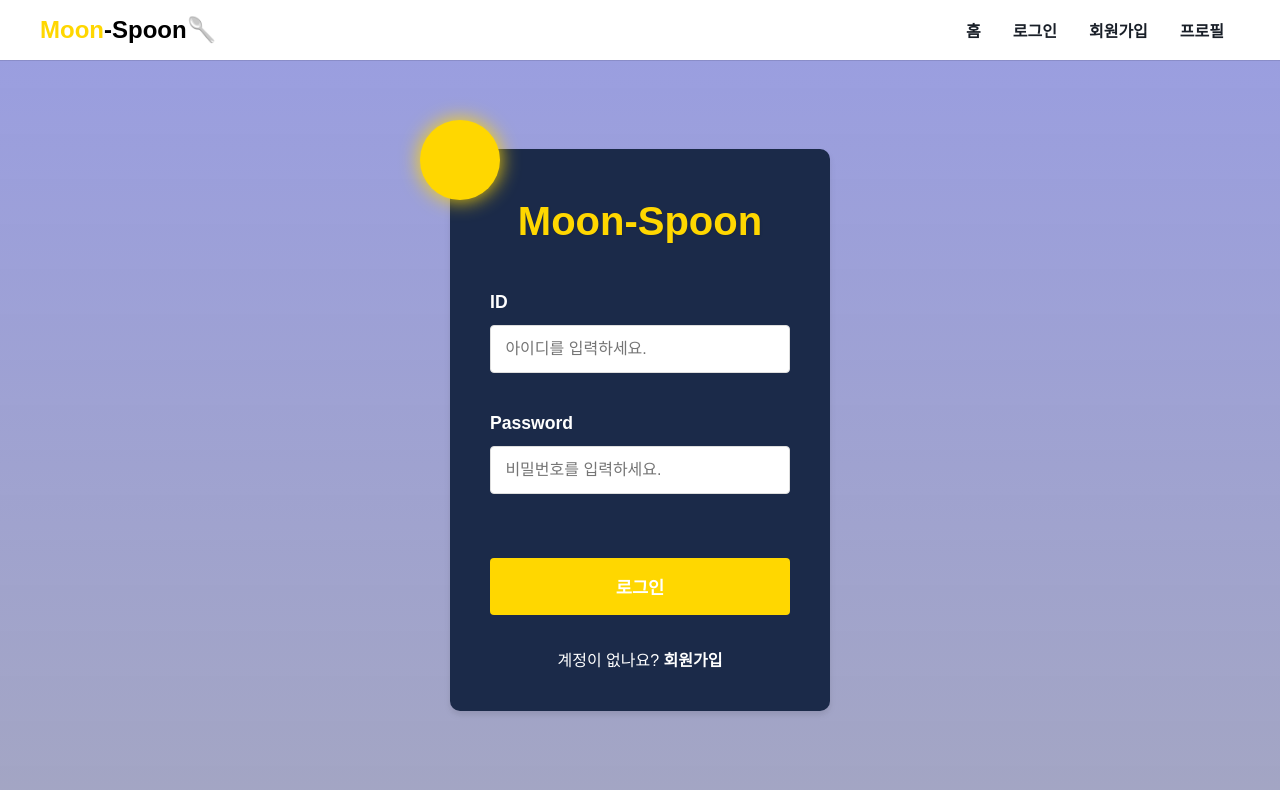
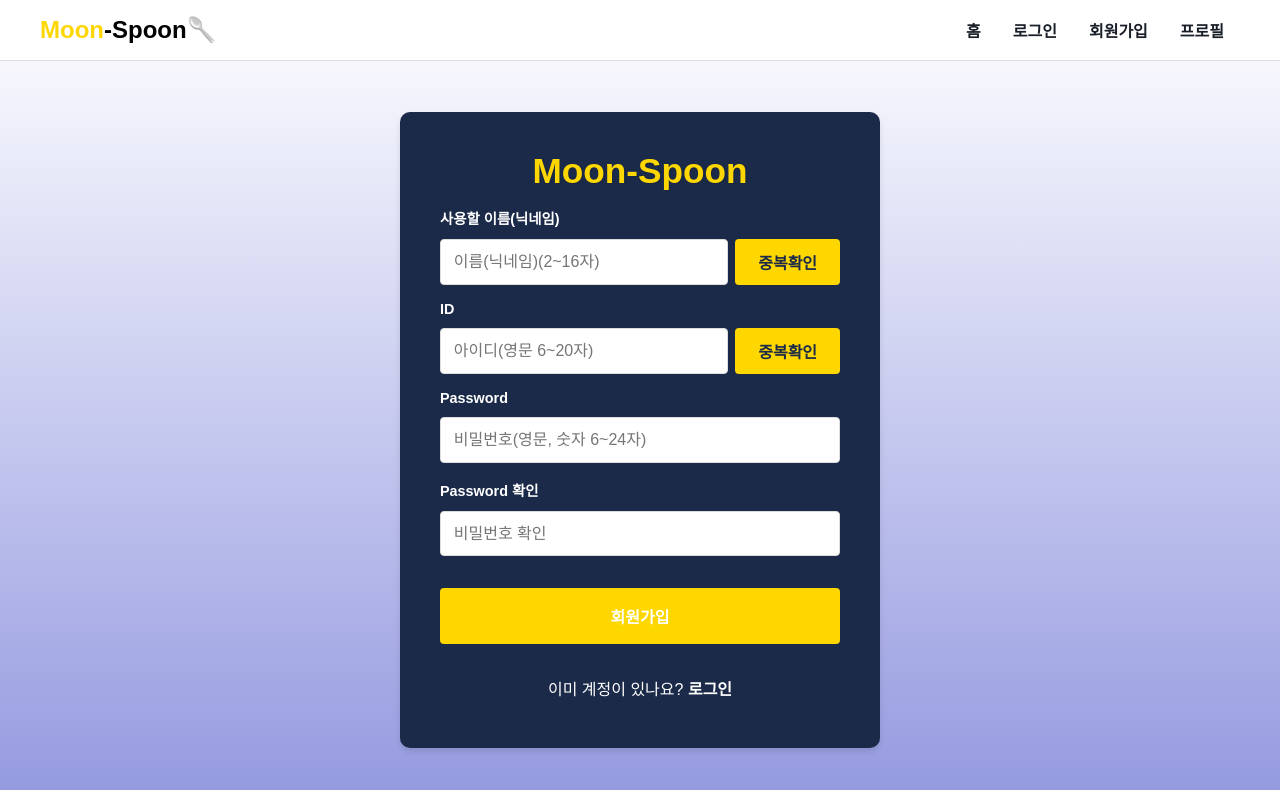
Before and after one commit to hamlsy/Moon-Spoon, a Vue app in the folder frontend/: page /test in a window 1280 px wide. Shown: the top 790 px of the page. Built offline with nearby package versions, Linux system fonts and the light colour scheme.

Commit message:
feat: 회원가입 페이지 디자인 변경 (#53)

```diff
--- a/frontend/src/components/LoginForm.vue
+++ b/frontend/src/components/LoginForm.vue
@@ -1,7 +1,23 @@
 <template>
   <body>
+  <div class="page-container">
+    <nav class="navbar">
+      <div class="navbar-container">
+        <div class="navbar-brand">
+          <router-link to="/mainPage" class="logo"><a style="color: #FFD700">Moon</a>-Spoon🥄</router-link>
+        </div>
+        <ul class="navbar-menu">
+          <li><router-link to="/mainPage" class="nav-link">홈</router-link></li>
+          <li v-if="!isLogin"><router-link to="/user/login" class="nav-link">로그인</router-link></li>
+          <li v-if="isLogin"><a @click="logout" class="nav-link">로그아웃</a></li>
+          <li><router-link to="/user/signup" class="nav-link">회원가입</router-link></li>
+          <li><a @click="notValid" class="nav-link">프로필</a></li>
+        </ul>
+      </div>
+    </nav>
+    <div class="moon"></div>
     <div class="container">
-    <h1 class="logo"><router-link to="/mainPage">Moon-Spoon</router-link></h1>
+      <h1 class="login_logo"><router-link to="/mainPage">Moon-Spoon</router-link></h1>
       <form @submit.prevent="login">
         <div class="input-group">
           <label for="userId">ID</label>
@@ -15,6 +31,7 @@
       </form>
       <p class="signup-link">계정이 없나요? <router-link to="/user/signup">회원가입</router-link></p>
     </div>
+  </div>
   </body>
 
 </template>
@@ -26,9 +43,22 @@ export default {
     return {
       username: '',
       password: '',
+      isLogin: false,
+      token: localStorage.getItem('token'),
     }
   },
   methods: {
+    notValid() {
+      alert("아직 구현되지 않은 기능입니다.");
+    },
+    checkLogin() {
+      this.isLogin = !!localStorage.getItem('token');
+    },
+    logout() {
+      alert("로그아웃 되었습니다.");
+      localStorage.removeItem("token");
+      this.$router.go(0);
+    },
     login() {
       // 여기에 로그인 로직을 구현하세요
       axios.post("/api/login", {
@@ -55,7 +85,6 @@ export default {
 /* CSS 스타일은 아래에 추가됩니다 */
 body {
   font-family: Arial, sans-serif;
-  background-color: #FFFAF0; /* 플로랄 화이트 */
   display: flex;
   justify-content: center;
   align-items: center;
@@ -65,20 +94,21 @@ body {
 }
 
 .container {
+  margin-top: 60px;
   background-color: #1B2A49;
-  padding: 3rem 2.5rem;
+  padding: 1.5rem 2.5rem;
   border-radius: 10px;
   box-shadow: 0 4px 6px rgba(0, 0, 0, 0.1);
-  width: 400px; /* 컨테이너 너비 조정 */
+  width: 300px; /* 컨테이너 너비 조정 */
   height: auto;
-  min-height: 550px;
+  min-height: 400px;
 }
 
-.logo {
+.login_logo {
   text-align: center;
   color: #ffd700;
   font-weight: bold;
-  font-size: 2.5rem;
+  font-size: 2.2rem;
   margin-bottom: 3rem;
   text-shadow: 1px 1px 2px rgba(0,0,0,0.1);
 }
@@ -143,7 +173,7 @@ button:hover {
 }
 
 a {
-  color: #ffd700;
+  /** color: #ffd700; **/
   text-decoration: none;
   font-weight: bold;
 }
@@ -151,4 +181,48 @@ a {
 a:hover {
 //text-decoration: underline;
 }
+
+.page-container {
+  position: fixed;
+  top: 0;
+  left: 0;
+  width: 100%;
+  height: 100%;
+  background:  linear-gradient(rgba(255,244,255,0.05), rgba(232,221,0,0.53));
+  display: flex;
+  justify-content: center;
+  align-items: center;
+  background-size: 400% 400%;
+  animation: change-background 3s ease-out forwards;
+}
+.moon {
+  position: absolute;
+  width: 80px;
+  height: 80px;
+  border-radius: 50%;
+  background-color: #ffd700;
+  box-shadow: 0 0 20px #ffd700;
+  top: calc(40% - 200px); /* 로그인 폼의 약 절반 높이에서 시작 */
+  left: calc(50% - 220px); /* 로그인 폼의 왼쪽 상단에 걸치도록 조정 */
+  animation: rise-moon 1s ease-out forwards;
+}
+@keyframes change-background {
+  0% {
+    /** background: linear-gradient(rgba(255,244,255,0.05), rgba(232,221,0,0.53)); **/
+    background-color: white;
+  }
+  100% {
+    background-color: rgba(0,13,181,0.42);
+  }
+}
+
+
+@keyframes rise-moon {
+  from { transform: translateY(40px); opacity: 0; }
+  to { transform: translateY(0px); opacity: 1; }
+}
+
+.navbar-container{
+  color: #191f28;
+}
 </style>
--- a/frontend/src/components/SignupForm.vue
+++ b/frontend/src/components/SignupForm.vue
@@ -1,7 +1,21 @@
 <template>
   <body>
+  <nav class="navbar">
+    <div class="navbar-container">
+      <div class="navbar-brand">
+        <router-link to="/mainPage" class="logo"><a style="color: #FFD700">Moon</a>-Spoon🥄</router-link>
+      </div>
+      <ul class="navbar-menu">
+        <li><router-link to="/mainPage" class="nav-link">홈</router-link></li>
+        <li v-if="!isLogin"><router-link to="/user/login" class="nav-link">로그인</router-link></li>
+        <li v-if="isLogin"><a @click="logout" class="nav-link">로그아웃</a></li>
+        <li><router-link to="/user/signup" class="nav-link">회원가입</router-link></li>
+        <li><a @click="notValid" class="nav-link">프로필</a></li>
+      </ul>
+    </div>
+  </nav>
   <div class="container">
-    <h1 class="logo"><router-link to="/mainPage">Moon-Spoon</router-link></h1>
+    <h1 class="signup_logo"><router-link to="/mainPage">Moon-Spoon</router-link></h1>
     <form @submit.prevent="signup">
       <div class="input-group">
         <label for="name">사용할 이름(닉네임)</label>
@@ -24,9 +38,9 @@
         <p v-if="usernameSuccess" class="success-message">올바른 아이디입니다.</p>
       </div>
       <div class="input-group">
-      <label for="password">Password</label>
-      <input type="password" id="password" v-model="password" required placeholder="비밀번호(영문, 숫자 6~24자)"
-             :class="{ 'error': passwordError }">
+        <label for="password">Password</label>
+        <input type="password" id="password" v-model="password" required placeholder="비밀번호(영문, 숫자 6~24자)"
+               :class="{ 'error': passwordError }">
         <p v-if="passwordError" class="error-message">{{ passwordError }}</p>
         <p v-if="isPasswordValid" class="success-message">올바른 비밀번호입니다.</p>
       </div>
@@ -60,7 +74,9 @@ export default {
       nameSuccess: false,
       usernameSuccess: false,
       isNameValid: false,
-      isUsernameValid: false
+      isUsernameValid: false,
+      isLogin: false,
+      token: localStorage.getItem('token'),
     }
   },
   computed: {
@@ -100,6 +116,17 @@ export default {
     }
   },
   methods: {
+    notValid() {
+      alert("아직 구현되지 않은 기능입니다.");
+    },
+    checkLogin() {
+      this.isLogin = !!localStorage.getItem('token');
+    },
+    logout() {
+      alert("로그아웃 되었습니다.");
+      localStorage.removeItem("token");
+      this.$router.go(0);
+    },
     validateName() {
       this.isNameValid = false;
       this.nameSuccess = false;
@@ -206,31 +233,33 @@ export default {
 /* CSS 스타일은 아래에 추가됩니다 */
 body {
   font-family: Arial, sans-serif;
-  background-color: #FFFAF0; /* 플로랄 화이트 */
+  background: linear-gradient(white, rgba(0,13,181,0.42));
   display: flex;
   justify-content: center;
   align-items: center;
   height: 100vh;
   margin: 0;
-  color: white;
+
 }
 
 .container {
+  margin-top: 60px;
   background-color: #1B2A49;
-  padding: 3rem 2.5rem;
+  padding: 1rem 2.5rem 2rem;
   border-radius: 10px;
   box-shadow: 0 4px 6px rgba(0, 0, 0, 0.1);
   width: 400px; /* 컨테이너 너비 조정 */
   height: auto;
-  min-height: 550px;
+  min-height: 400px;
+  color: white;
 }
 
-.logo {
+.signup_logo {
   text-align: center;
   color: #ffd700;
   font-weight: bold;
-  font-size: 2.5rem;
-  margin-bottom: 3rem;
+  font-size: 2.2rem;
+  margin-bottom: 1rem;
   text-shadow: 1px 1px 2px rgba(0,0,0,0.1);
 }
 
@@ -240,7 +269,7 @@ form {
 }
 
 .input-group {
-  margin-bottom: 2.5rem;
+  margin-bottom: 1rem;
   width: 100%; /* 입력 그룹의 너비를 100%로 설정 */
 }
 
@@ -249,12 +278,12 @@ label {
   margin-bottom: 0.7rem;
   font-weight: bold;
   color: white;
-  font-size: 1.1rem;
+  font-size: 0.9rem;
 }
 
 input {
   width: 100%; /* 입력 필드의 너비를 100%로 설정 */
-  padding: 0.9rem;
+  padding: 0.8rem;
   border: 1px solid #ddd;
   border-radius: 4px;
   font-size: 1rem;
@@ -275,10 +304,10 @@ button {
   border: none;
   padding: 1rem;
   border-radius: 4px;
-  font-size: 1.1rem;
+  font-size: 1rem;
   cursor: pointer;
   transition: background-color 0.3s;
-  margin-top: 1.5rem;
+  margin-top: 1rem;
   font-weight: bold;
   box-sizing: border-box; /* padding을 width에 포함 */
 }
@@ -294,14 +323,14 @@ button:hover {
 }
 
 a {
-  color: #ffd700;
+
   text-decoration: none;
   font-weight: bold;
 }
 
 .input-with-button {
   display: flex;
-  gap: 10px;
+  gap: 7px;
 }
 
 .input-with-button input {
@@ -309,7 +338,7 @@ a {
 }
 
 .input-with-button button {
-  padding: 0.5rem 1rem;
+  padding: 0.5rem 0.7rem;
   color: #1B2A49;
   width: 140px;
   margin-top: 0;
@@ -335,5 +364,7 @@ a {
   margin-top: 0.5rem;
   position: absolute;
 }
-
+.navbar-container{
+  color: #191f28;
+}
 </style>
--- a/frontend/src/components/TestPage.vue
+++ b/frontend/src/components/TestPage.vue
@@ -1,6 +1,5 @@
 <template>
   <body>
-  <div class="page-container">
   <nav class="navbar">
     <div class="navbar-container">
       <div class="navbar-brand">
@@ -15,54 +14,216 @@
       </ul>
     </div>
   </nav>
-  <div class="moon"></div>
   <div class="container">
-    <h1 class="login_logo"><router-link to="/mainPage">Moon-Spoon</router-link></h1>
-    <form @submit.prevent="login">
+    <h1 class="signup_logo"><router-link to="/mainPage">Moon-Spoon</router-link></h1>
+    <form @submit.prevent="signup">
+      <div class="input-group">
+        <label for="name">사용할 이름(닉네임)</label>
+        <div class="input-with-button">
+          <input type="text" id="name" v-model="name" required placeholder="이름(닉네임)(2~16자)"
+                 :class="{ 'error': nameError, 'success': nameSuccess}">
+          <button type="button" @click="checkNameDuplicate">중복확인</button>
+        </div>
+        <p v-if="nameError" class="error-message">{{ nameError }}</p>
+        <p v-if="nameSuccess" class="success-message">올바른 닉네임입니다.</p>
+      </div>
       <div class="input-group">
         <label for="userId">ID</label>
-        <input type="text" id="username" v-model="username" required placeholder="아이디를 입력하세요.">
+        <div class="input-with-button">
+          <input type="text" id="userId" v-model="username" required placeholder="아이디(영문 6~20자)"
+                 :class="{ 'error': usernameError, 'success': usernameSuccess  }">
+          <button type="button" @click="checkUsernameDuplicate">중복확인</button>
+        </div>
+        <p v-if="usernameError" class="error-message">{{ usernameError }}</p>
+        <p v-if="usernameSuccess" class="success-message">올바른 아이디입니다.</p>
       </div>
       <div class="input-group">
         <label for="password">Password</label>
-        <input type="password" id="password" v-model="password" required placeholder="비밀번호를 입력하세요.">
+        <input type="password" id="password" v-model="password" required placeholder="비밀번호(영문, 숫자 6~24자)"
+               :class="{ 'error': passwordError }">
+        <p v-if="passwordError" class="error-message">{{ passwordError }}</p>
+        <p v-if="isPasswordValid" class="success-message">올바른 비밀번호입니다.</p>
       </div>
-      <button type="submit">로그인</button>
+      <div class="input-group">
+        <label for="confirmPassword">Password 확인</label>
+        <input type="password" id="confirmPassword" v-model="confirmPassword" required placeholder="비밀번호 확인"
+               :class="{ 'error': confirmPasswordError, 'success': isConfirmPasswordValid }">
+        <p v-if="confirmPasswordError" class="error-message">{{ confirmPasswordError }}</p>
+      </div>
+      <button type="submit" :disabled="!isFormValid">회원가입</button>
     </form>
-    <p class="signup-link">계정이 없나요? <router-link to="/user/signup">회원가입</router-link></p>
-  </div>
+    <p class="login-link">이미 계정이 있나요? <router-link to="/user/login">로그인</router-link></p>
   </div>
   </body>
-
 </template>
 
 <script>
-import axios from 'axios'
+import axios from "axios";
+
 export default {
   data() {
     return {
+      name: '',
       username: '',
       password: '',
+      confirmPassword: '',
+      confirmPasswordError: '',
+      nameError: '',
+      usernameError: '',
+      passwordError: '',
+      nameSuccess: false,
+      usernameSuccess: false,
+      isNameValid: false,
+      isUsernameValid: false,
+      isLogin: false,
+      token: localStorage.getItem('token'),
+    }
+  },
+  computed: {
+    isFormValid() {
+      return this.isNameValid && this.isUsernameValid
+          && this.isPasswordValid && this.isConfirmPasswordValid;
+    },
+    isPasswordValid() {
+      return /^[A-Za-z0-9]{6,24}$/.test(this.password);
+    },
+    isConfirmPasswordValid() {
+      return this.password === this.confirmPassword && this.password !== '';
+    },
+    isNameFormatValid() {
+      return this.name.length >= 2 && this.name.length < 16 && !/[!@#$%^&*(),.?":{}|<>]/.test(this.name);
+    },
+    isUsernameFormatValid() {
+      return /^[A-Za-z0-9]{6,20}$/.test(this.username);
+    }
+  },
+  watch: {
+    name() {
+      this.validateName();
+      this.isNameValid = false;
+      this.nameError = '';
+    },
+    username() {
+      this.validateUsername();
+      this.isUsernameValid = false;
+      this.usernameError = '';
+    },
+    password() {
+      this.validatePassword();
+    },
+    confirmPassword() {
+      this.validateConfirmPassword();
     }
   },
   methods: {
-    login() {
-      // 여기에 로그인 로직을 구현하세요
-      axios.post("/api/login", {
+    notValid() {
+      alert("아직 구현되지 않은 기능입니다.");
+    },
+    checkLogin() {
+      this.isLogin = !!localStorage.getItem('token');
+    },
+    logout() {
+      alert("로그아웃 되었습니다.");
+      localStorage.removeItem("token");
+      this.$router.go(0);
+    },
+    validateName() {
+      this.isNameValid = false;
+      this.nameSuccess = false;
+      if (!this.isNameFormatValid) {
+        this.nameError = '닉네임은 2~16자 사이여야 하며 특수문자를 포함할 수 없습니다.';
+      } else {
+        this.nameError = '';
+      }
+    },
+    validateUsername() {
+      this.isUsernameValid = false;
+      this.usernameSuccess = false;
+      if (!this.isUsernameFormatValid) {
+        this.usernameError = '아이디는 영문과 숫자로만 6~20자로 구성되어야 합니다.';
+      } else {
+        this.usernameError = '';
+      }
+    },
+    validatePassword() {
+      if (!this.isPasswordValid) {
+        this.passwordError = '비밀번호는 영문과 숫자로만 6~24자로 구성되어야 합니다.';
+      } else {
+        this.passwordError = '';
+      }
+      this.validateConfirmPassword();
+    },
+    validateConfirmPassword() {
+      if (!this.isConfirmPasswordValid) {
+        this.confirmPasswordError = '비밀번호가 일치하지 않습니다.';
+      } else {
+        this.confirmPasswordError = '';
+      }
+    },
+    checkNameDuplicate() {
+      axios.post("/api/user/checkName", { name: this.name })
+          .then(response => {
+            if (response.data.validate) {
+              this.isNameValid = true;
+              this.nameSuccess = true;
+              this.nameError = '';
+            } else {
+              this.nameError = '이미 사용 중인 이름입니다.';
+              this.nameSuccess = false;
+            }
+          })
+          .catch(error => {
+            if(error.response.data.validate === false){
+              this.nameError = '이미 사용 중인 이름입니다.';
+            }else{
+              this.nameError = '이름 중복 확인 중 오류가 발생했습니다.';
+            }
+            this.nameSuccess = false;
+            console.error(error);
+          });
+    },
+    checkUsernameDuplicate() {
+      axios.post("/api/user/checkUsername", { username: this.username })
+          .then(response => {
+            if (response.data.validate) {
+              this.isUsernameValid = true;
+              this.usernameSuccess = true;
+              this.usernameError = '';
+            } else {
+              this.usernameError = '이미 사용 중인 아이디입니다.';
+              this.usernameSuccess = false;
+            }
+          })
+          .catch(error => {
+            if(error.response.data.validate === false){
+              this.usernameError = '이미 사용 중인 아이디입니다.';
+            }else{
+              this.usernameError = '아이디 중복 확인 중 오류가 발생했습니다.';
+            }
+            this.usernameSuccess = false;
+            console.error(error);
+          });
+    },
+    signup() {
+      if (this.isFormValid){
+        axios.post("/api/user/signup", {
+          name: this.name,
           username: this.username,
           password: this.password
         })
             .then((res) =>{
-            alert("로그인 성공!");
-            const token = JSON.stringify(res.headers.get('Authorization')).replaceAll(`"`, "");
-            localStorage.setItem("token", token);
-            this.$router.push("/mainPage");
-            console.log("로그인 성공", res);
+              alert("회원가입 성공!");
+              this.$router.push("/user/login");
+              console.log("회원가입 성공", res);
             })
-          .catch((res) => {
-            alert("로그인 실패")
-            console.log("로그인 실패", res);
+            .catch((error) => {
+              alert(error.response.data.message);
+              console.log("로그인 실패", error);
             })
+      }else{
+        alert("모든 필드를 올바르게 입력해주세요.");
+      }
+
     }
   }
 }
@@ -72,31 +233,33 @@ export default {
 /* CSS 스타일은 아래에 추가됩니다 */
 body {
   font-family: Arial, sans-serif;
+  background: linear-gradient(white, rgba(0,13,181,0.42));
   display: flex;
   justify-content: center;
   align-items: center;
   height: 100vh;
-  margin: 0px;
-  color: white;
+  margin: 0;
+
 }
 
 .container {
   margin-top: 60px;
   background-color: #1B2A49;
-  padding: 1.5rem 2.5rem;
+  padding: 1rem 2.5rem 2rem;
   border-radius: 10px;
   box-shadow: 0 4px 6px rgba(0, 0, 0, 0.1);
-  width: 300px; /* 컨테이너 너비 조정 */
+  width: 400px; /* 컨테이너 너비 조정 */
   height: auto;
   min-height: 400px;
+  color: white;
 }
 
-.login_logo {
+.signup_logo {
   text-align: center;
   color: #ffd700;
   font-weight: bold;
-  font-size: 2.5rem;
-  margin-bottom: 3rem;
+  font-size: 2.2rem;
+  margin-bottom: 1rem;
   text-shadow: 1px 1px 2px rgba(0,0,0,0.1);
 }
 
@@ -106,7 +269,7 @@ form {
 }
 
 .input-group {
-  margin-bottom: 2.5rem;
+  margin-bottom: 1rem;
   width: 100%; /* 입력 그룹의 너비를 100%로 설정 */
 }
 
@@ -115,12 +278,12 @@ label {
   margin-bottom: 0.7rem;
   font-weight: bold;
   color: white;
-  font-size: 1.1rem;
+  font-size: 0.9rem;
 }
 
 input {
   width: 100%; /* 입력 필드의 너비를 100%로 설정 */
-  padding: 0.9rem;
+  padding: 0.8rem;
   border: 1px solid #ddd;
   border-radius: 4px;
   font-size: 1rem;
@@ -141,10 +304,10 @@ button {
   border: none;
   padding: 1rem;
   border-radius: 4px;
-  font-size: 1.1rem;
+  font-size: 1rem;
   cursor: pointer;
   transition: background-color 0.3s;
-  margin-top: 1.5rem;
+  margin-top: 1rem;
   font-weight: bold;
   box-sizing: border-box; /* padding을 width에 포함 */
 }
@@ -160,55 +323,47 @@ button:hover {
 }
 
 a {
-  /** color: #ffd700; **/
+
   text-decoration: none;
   font-weight: bold;
 }
 
-a:hover {
-//text-decoration: underline;
+.input-with-button {
+  display: flex;
+  gap: 7px;
 }
 
-.page-container {
-  position: fixed;
-  top: 0;
-  left: 0;
-  width: 100%;
-  height: 100%;
-  background:  linear-gradient(rgba(255,244,255,0.05), rgba(232,221,0,0.53));
-  display: flex;
-  justify-content: center;
-  align-items: center;
-  background-size: 400% 400%;
-  animation: change-background 3s ease-out forwards;
-}
-.moon {
-  position: absolute;
-  width: 80px;
-  height: 80px;
-  border-radius: 50%;
-  background-color: #ffd700;
-  box-shadow: 0 0 20px #ffd700;
-  top: calc(40% - 200px); /* 로그인 폼의 약 절반 높이에서 시작 */
-  left: calc(50% - 220px); /* 로그인 폼의 왼쪽 상단에 걸치도록 조정 */
-  animation: rise-moon 1s ease-out forwards;
-}
-@keyframes change-background {
-  0% {
-    /** background: linear-gradient(rgba(255,244,255,0.05), rgba(232,221,0,0.53)); **/
-    background-color: white;
-  }
-  100% {
-    background-color: rgba(0,13,181,0.42);
-  }
+.input-with-button input {
+  flex-grow: 1;
 }
 
-
-@keyframes rise-moon {
-  from { transform: translateY(40px); opacity: 0; }
-  to { transform: translateY(0px); opacity: 1; }
+.input-with-button button {
+  padding: 0.5rem 0.7rem;
+  color: #1B2A49;
+  width: 140px;
+  margin-top: 0;
 }
 
+.error {
+  border-color: red;
+}
+
+.error-message {
+  color: red;
+  font-size: 0.9rem;
+  margin-top: 0.5rem;
+  position: absolute;
+}
+.success {
+  border-color: green;
+}
+
+.success-message {
+  color: rgba(0,255,32,0.89);
+  font-size: 0.9rem;
+  margin-top: 0.5rem;
+  position: absolute;
+}
 .navbar-container{
   color: #191f28;
 }
```
Lines whose indentation alone changed are shown as unchanged.
